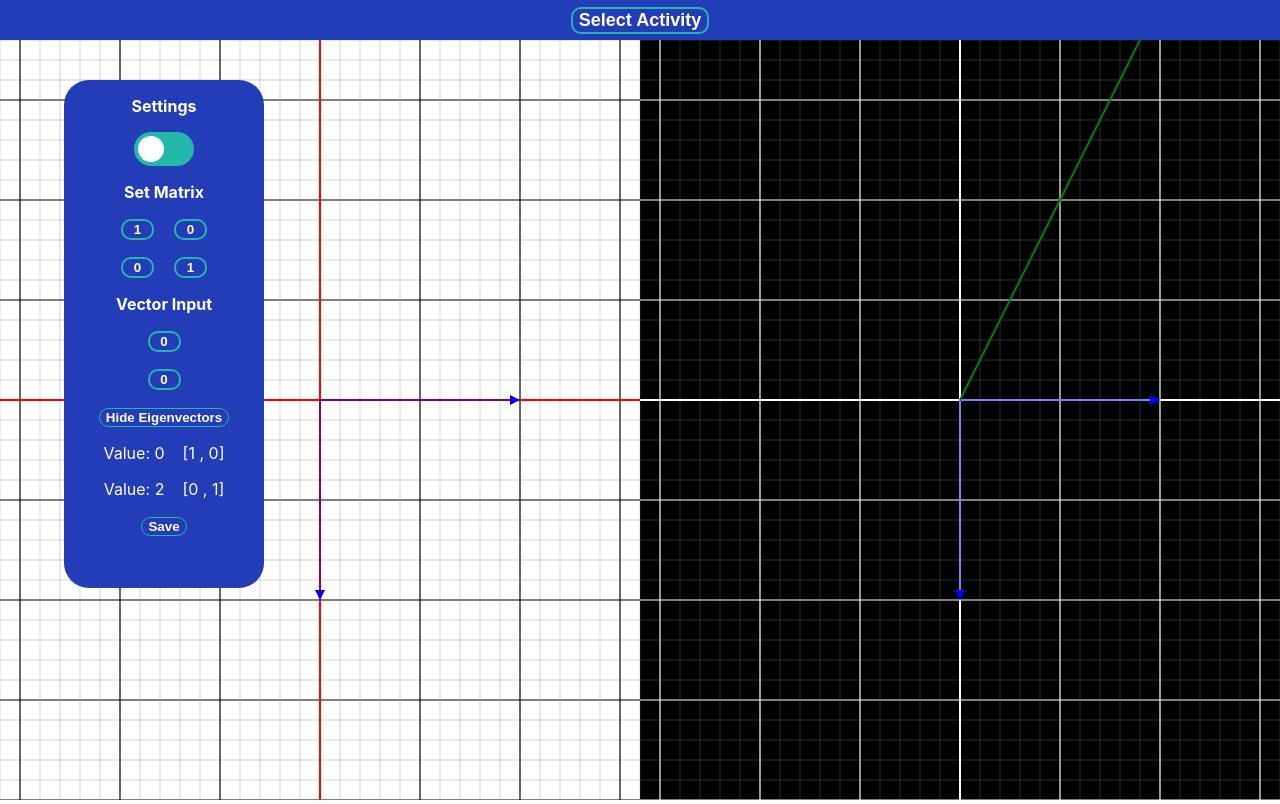
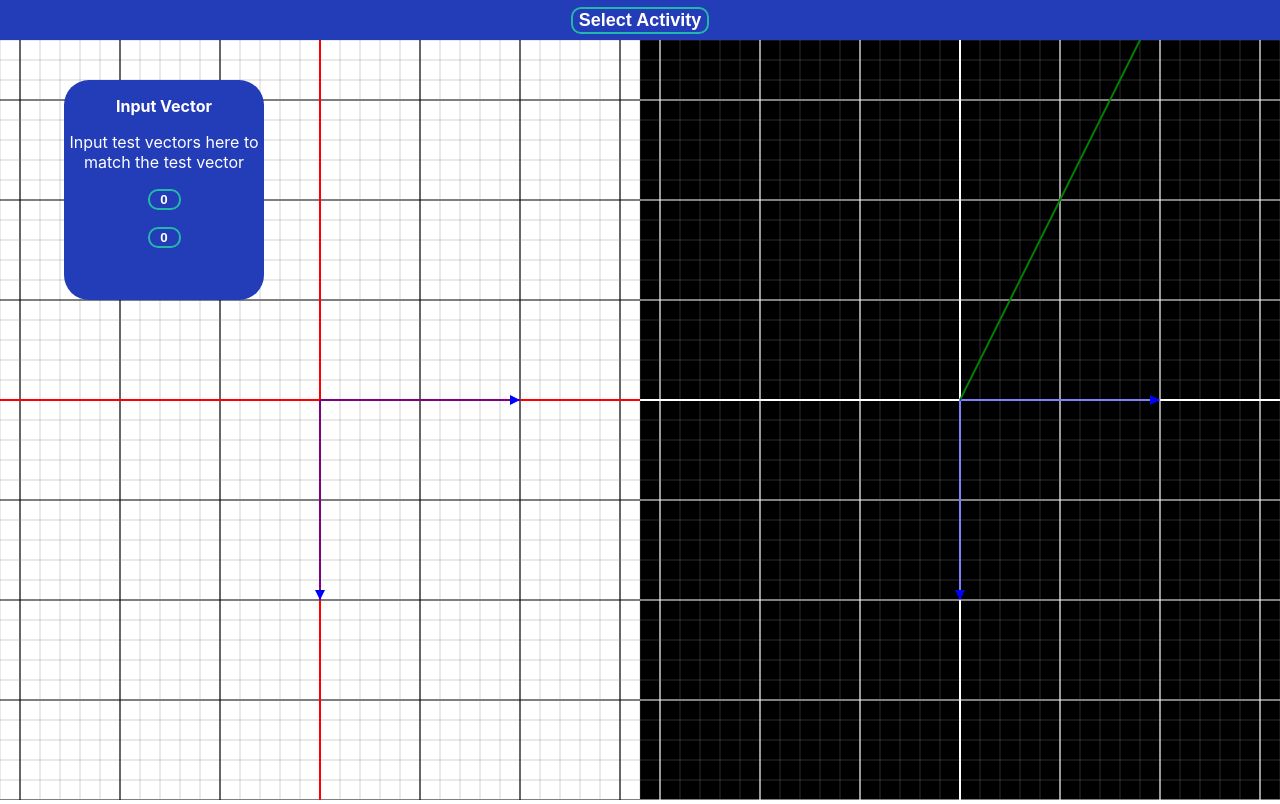
Before and after one commit to SimpsonThomas/maths-web, a React (Create React App) app: page / in a window 1280 px wide. Built offline with nearby package versions, Linux system fonts and the light colour scheme.

Commit message:
Preparing to animate changes to vectors

```diff
--- a/src/Components/Tasks.js
+++ b/src/Components/Tasks.js
@@ -13,6 +13,8 @@ const Tasks = props => {
     const [vector, setVector] = state.vector
     const [scaleAngle, setScaleAngle] = state.scaleAngle
     const [showEigen, setShowEigen] = state.eigen
+
+
 
     // creating local state values
     const [saveMatrix, setSaveMatrix] = useState()
@@ -225,7 +227,19 @@ const Tasks = props => {
     settingsProps.type = 'main'
 
     const html = <>
-        {!selection ? <SettingsBox {...settingsProps}/> : <></>}
+        {!selection ?
+            <div className={'matrixBox ' + 'boxOpen'}>
+                <p className='boxTitle'>
+                    Input Vector
+                </p>
+                <p style={{color:'white'}}>Input test vectors here to match the test vector</p>
+                <p><input className='matrixInput' value={vector.x}
+                        onChange={e => setVector(prevVec => ( {...prevVec,'x':e.target.value} ))  }/></p>
+                <p><input className='matrixInput' value={vector.y}
+                        onChange={e => setVector(prevVec => ( {...prevVec,'y':e.target.value} ))  }/></p>
+                    <p>&nbsp;</p>
+            </div>
+            : <></>}
         <div className='canvas1'>
             <canvas ref={canvas1Ref} {...props}/>
         </div>
```
